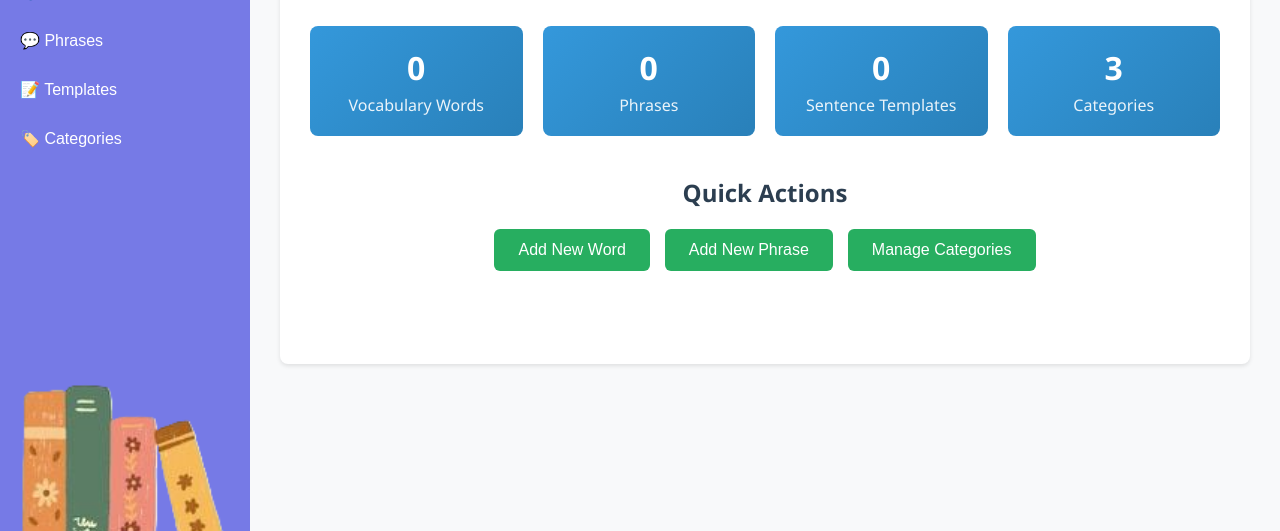
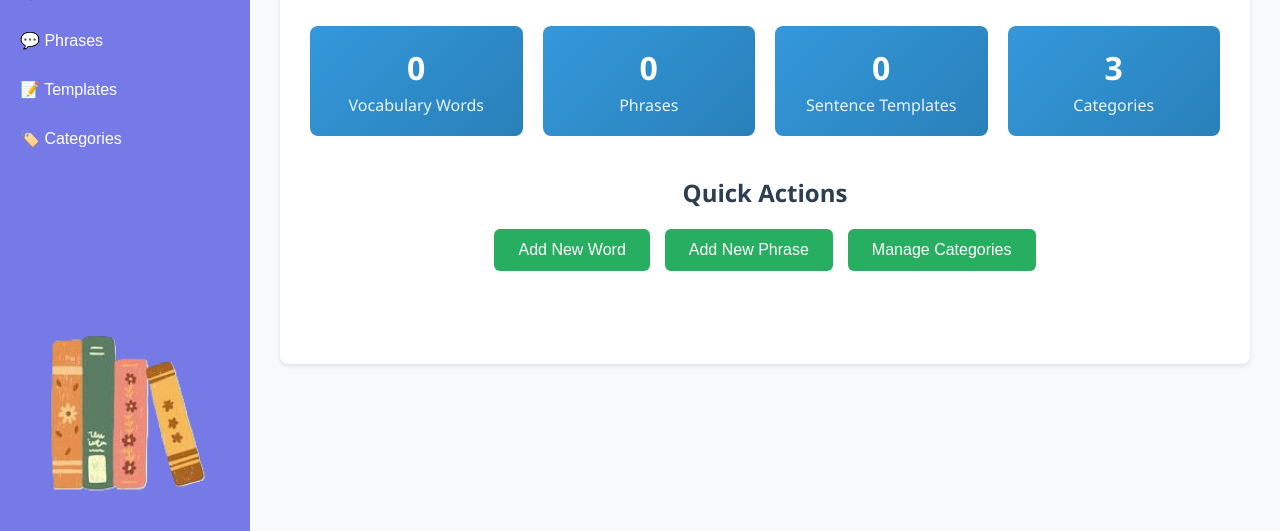
Before and after one commit to J0WEE/joeys-thai-handbook, a plain HTML site: page index.html in a window 1280 px wide. Shown: the part 269-800 px from the top of the page. Drawn offline with Linux system fonts and the light colour scheme.

Commit message:
sidebar code correction attempt2

```diff
--- a/index.html
+++ b/index.html
@@ -46,9 +46,13 @@
         }
 
         .sidebar-footer {
+            position: absolute; /* anchor to bottom of fixed sidebar */
+            bottom: 20px;
+            left: 0;
+            right: 0;
+            margin: 0 auto;
             display: block;
-            margin: 200px auto 0 auto;
-            width: 250px;
+            width: 180px;
             height: auto;
         }
 
@@ -483,7 +487,7 @@
         <button class="nav-item" onclick="showTemplates()">📝 Templates</button>
         <button class="nav-item" onclick="showCategories()">🏷️ Categories</button>
 
-        <img src="images/Book row.png" alt="Footer Image" class="sidebar-footer">
+        <img src="Images/Book-row.png" alt="Footer Image" class="sidebar-footer">
 
     </nav>
 
```
Also changed, not shown: Images/Book-row.png (renamed from Images/Book row.png).
